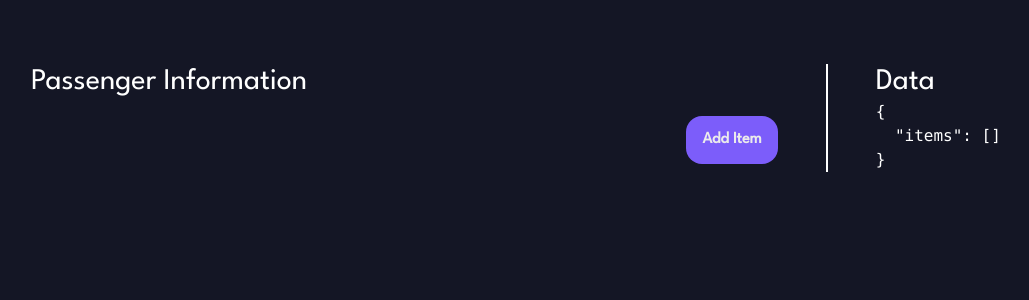
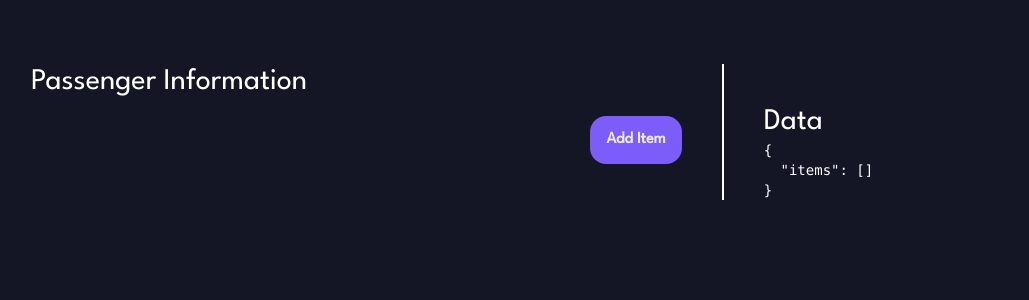
Before and after one commit to ricardovillalobosv/passenger-information-angular, an Angular app: page / in a window 1280 px wide. Shown: the top 300 px of the page, without its empty margins (37-1066 px from the left). Built offline with nearby package versions, Linux system fonts and the light colour scheme.

Commit message:
Change passenger-information

```diff
--- a/src/app/feature/passenger-information/passenger-information.html
+++ b/src/app/feature/passenger-information/passenger-information.html
@@ -1,5 +1,5 @@
-<section class="grid grid-cols-6 gap-12 bg-[#141625]">
-  <article class="col-span-6 md:col-span-4">
+<section class="grid grid-cols-1 md:grid-cols-12 gap-10 bg-[#141625]">
+  <article class="md:col-span-12 lg:col-span-7">
     @let items = form.controls.items.controls;
 
     <div class="flex flex-col gap-4">
@@ -70,10 +70,12 @@
     </div>
   </article>
 
-  <article class="col-span-6 md:col-span-2 border-l-2 border-l-white">
-    <div class="pl-12">
+  <article
+    class="md:col-span-12 lg:col-span-5 border-t-2 lg:border-t-0 lg:border-l-2 border-white"
+  >
+    <div class="pt-10 lg:pl-10">
       <h1 class="text-white text-3xl">Data</h1>
-      <pre class="text-white">{{ form.value | json }}</pre>
+      <pre class="text-white text-sm">{{ form.value | json }}</pre>
     </div>
   </article>
 </section>
--- a/src/app/feature/passenger-information/passenger-information.ts
+++ b/src/app/feature/passenger-information/passenger-information.ts
@@ -40,8 +40,15 @@ export class PassengerInformation {
     return this.form.controls.items;
   }
 
+  get lastItem() {
+    return this.form.controls.items?.at(-1)?.value;
+  }
+
   addItem() {
-    const id = this.items.length + 1;
+    let id = this.items.length + 1;
+    if (this.lastItem) {
+      id = (this.lastItem.id || 0) + 1;
+    }
     const itemForm = this.fb.group<PassengerItemForm>({
       id: this.fb.control(id),
       name: this.fb.control('', { validators: [Validators.required] }),
```
